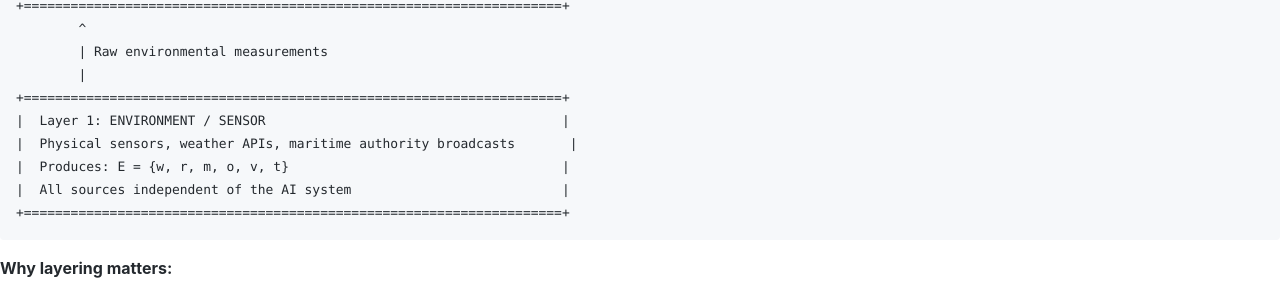
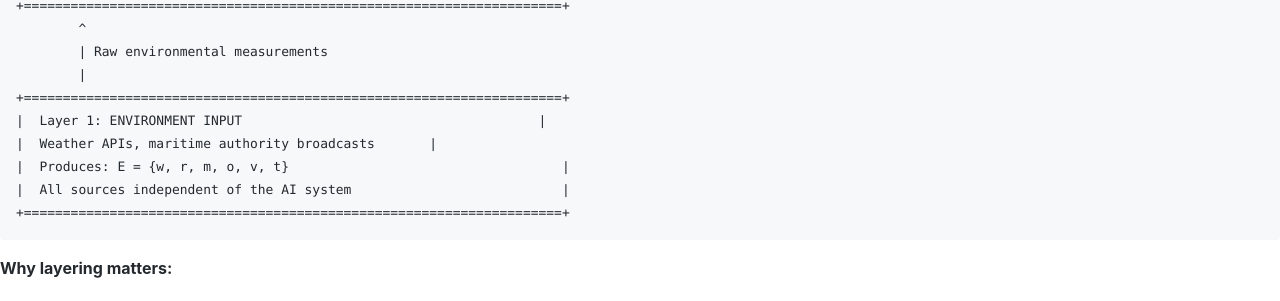
Before and after one commit to kandaiiskandar/research-plan, a Jekyll site: the page built from docs/architecture-illustration.md, in a window 1280 px wide and 1400 px high, scrolled down 1650 px. Shown: the part 816-1117 px from the top of the window. Built offline with Jekyll 4.4.1, drawn with Linux system fonts in a browser that asks for light colours; our own code applies the rules of GitHub Pages for plain Markdown files; some of the changed text lies outside the part shown.

Commit message:
refactor: update layer naming and formatting in architecture documents

```diff
--- a/docs/architecture-illustration.md
+++ b/docs/architecture-illustration.md
@@ -105,8 +105,8 @@ The pipeline separates into four functionally distinct layers. Each layer has a
         | Raw environmental measurements
         |
 +=====================================================================+
-|  Layer 1: ENVIRONMENT / SENSOR                                      |
-|  Physical sensors, weather APIs, maritime authority broadcasts       |
+|  Layer 1: ENVIRONMENT INPUT                                      |
+|  Weather APIs, maritime authority broadcasts       |
 |  Produces: E = {w, r, m, o, v, t}                                   |
 |  All sources independent of the AI system                           |
 +=====================================================================+
```
Also changed, not shown: papers/comparison-table.md (line endings or trailing spaces).
